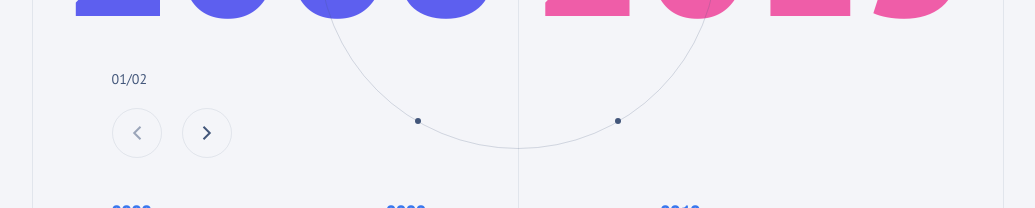
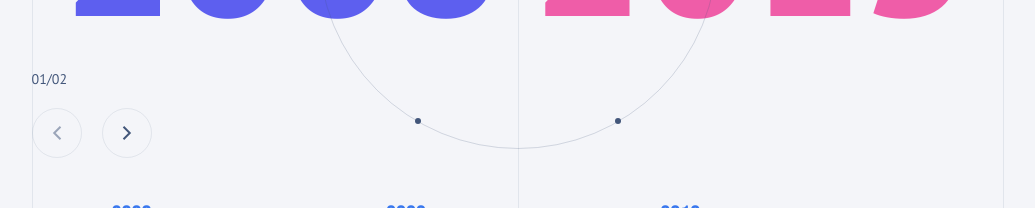
Before and after one commit to M4XPRD/historical-dates, a React (Vite) app: page / in a window 1280 px wide. Shown: the part 409-617 px from the top of the page, without its empty margins (122-1157 px from the left). Built offline with nearby package versions, Linux system fonts and the light colour scheme.

Commit message:
Categories dots bugs fixed

```diff
--- a/src/components/Content/Mobile/MobileSliderPagination/MobileSliderPagination.styled.ts
+++ b/src/components/Content/Mobile/MobileSliderPagination/MobileSliderPagination.styled.ts
@@ -1,19 +1,24 @@
 import styled from 'styled-components';
 
-export const PaginationWrapper = styled.ul`
+export const PaginationWrapper = styled.div`
   position: absolute;
   left: 50%;
   transform: translateX(-50%);
 
   display: flex;
   gap: 10px;
+
+  z-index: 100;
 `;
 
-export const PaginationDot = styled.li`
+export const PaginationDot = styled.button`
+  border: none;
+
   width: 6px;
   height: 6px;
 
-  color: var(--colour-main);
+  background-color: var(--colour-main);
+  border-radius: 50%;
 
   opacity: 40%;
 
--- a/src/components/Content/SliderButtons/SliderButtons.styled.tsx
+++ b/src/components/Content/SliderButtons/SliderButtons.styled.tsx
@@ -14,7 +14,7 @@ export const DesktopWrapper = styled.section`
   align-self: flex-start;
   gap: 20px;
 
-  margin-left: 80px;
+  width: 100%;
 
   font-family: var(--font-family);
   color: var(--colour-main);
@@ -22,7 +22,7 @@ export const DesktopWrapper = styled.section`
   z-index: 1;
 
   @media (max-width: 767px) {
-    margin-left: 20px;
+    padding-left: 20px;
     gap: 11px;
   }
 `;
```
